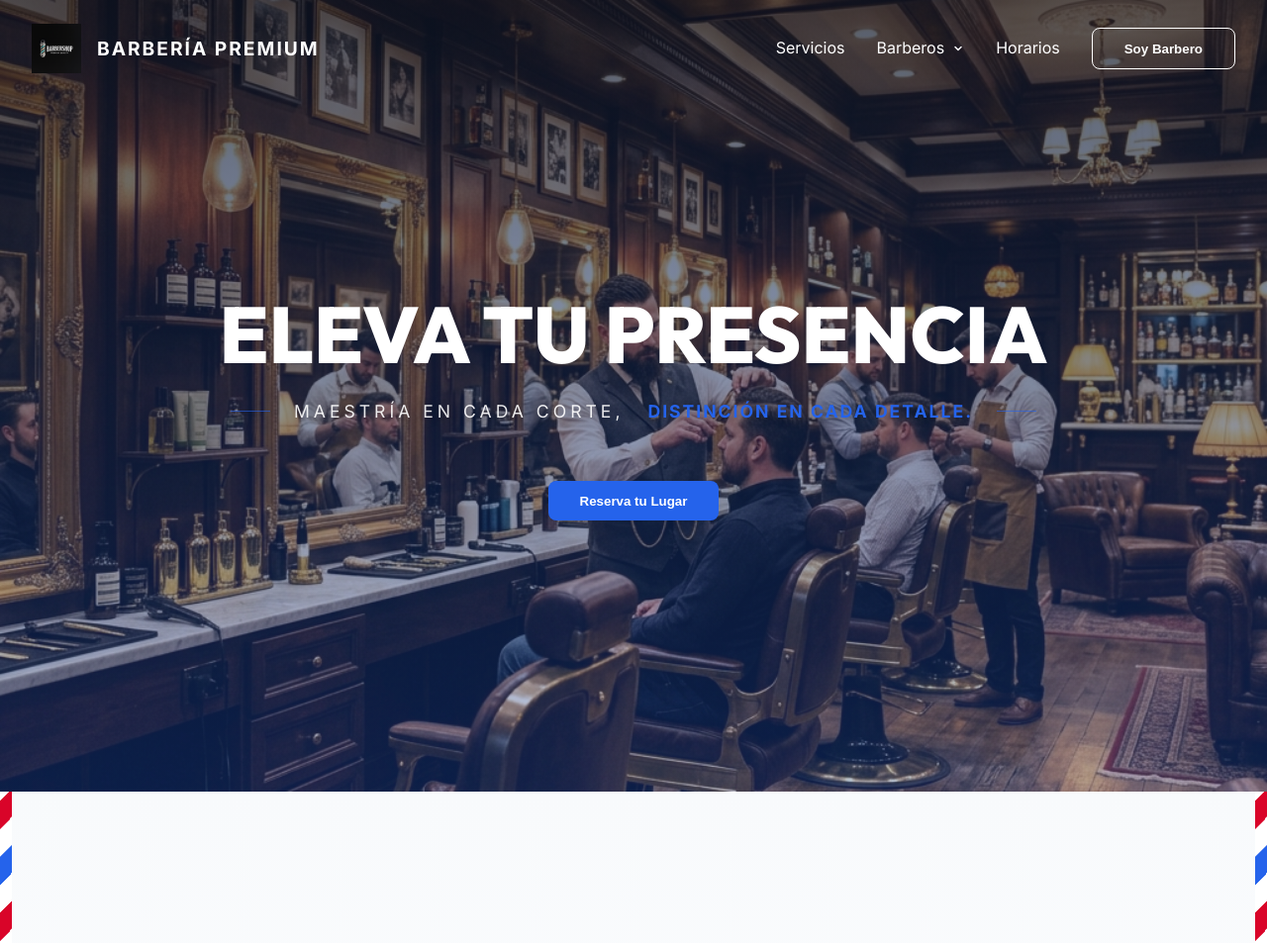
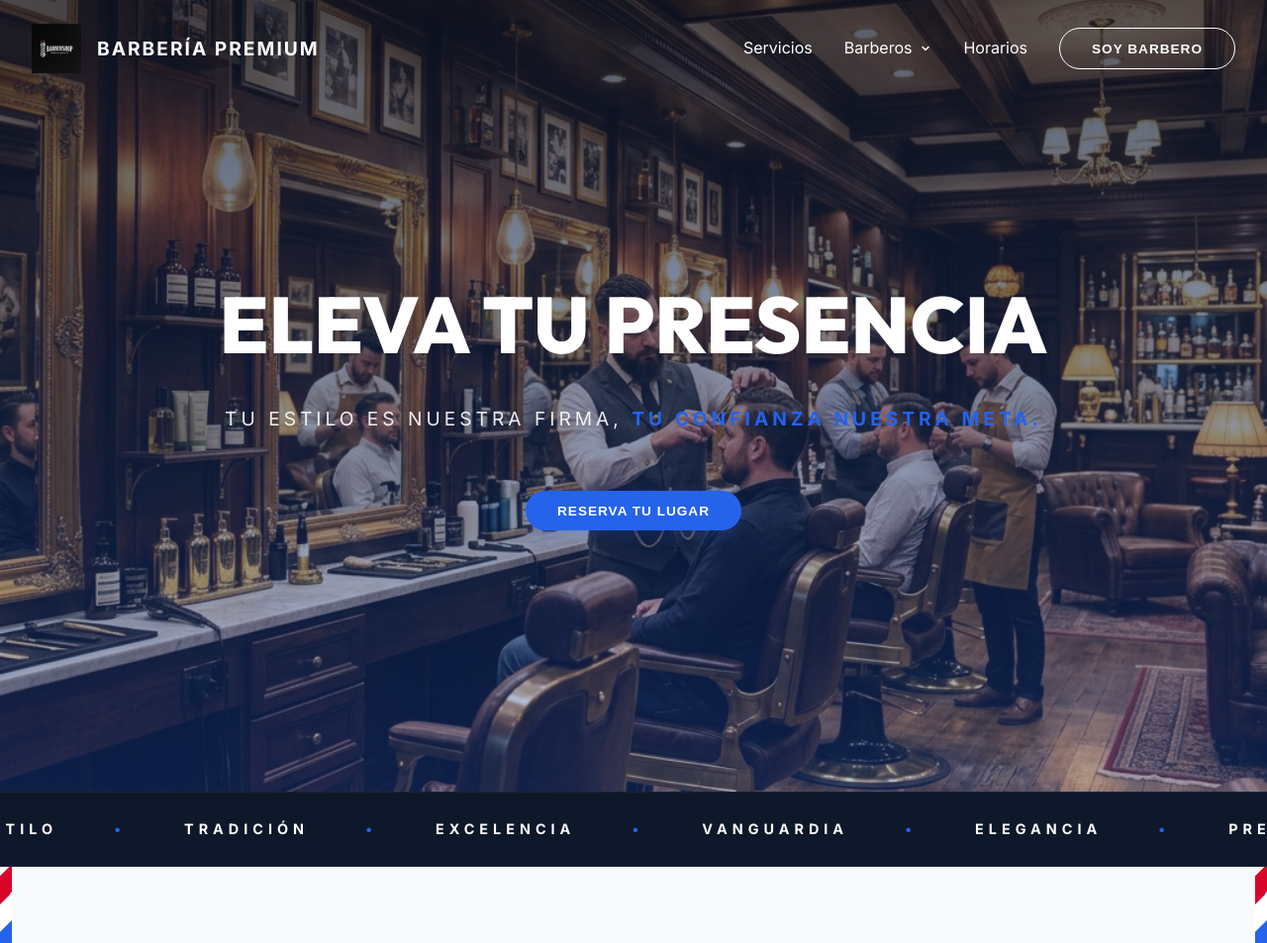
Before and after one commit to Britolikes/programa-barberia-, a website built with Vite: page index.html in a window 1280 px wide. Shown: the top 953 px of the page at 99% size. Built offline with nearby package versions, Linux system fonts and the light colour scheme; a script that the page names is missing; files whose address does not match are found by name.

Commit message:
mejoras visuales

```diff
--- a/src/main.ts
+++ b/src/main.ts
@@ -28,6 +28,15 @@ const services: Service[] = [
 
 const app = document.querySelector<HTMLDivElement>('#app')!
 
+const slogans = [
+  "Maestría en cada corte, <span>distinción en cada detalle.</span>",
+  "Tu estilo es nuestra firma, <span>tu confianza nuestra meta.</span>",
+  "Tradición que evoluciona, <span>perfección que se siente.</span>",
+  "Donde el arte se encuentra <span>con la elegancia masculina.</span>"
+];
+
+const tickerKeywords = ["Precisión", "Estilo", "Tradición", "Excelencia", "Vanguardia", "Elegancia"];
+
 function renderHome() {
   app.innerHTML = `
     <nav class="navbar">
@@ -47,11 +56,25 @@ function renderHome() {
           </div>
         </div>
         <a href="#info">Horarios</a>
-        <button id="barber-access" class="btn btn-outline" style="border-color: white; color: white; transition: all 0.3s ease;">Soy Barbero</button>
+        <button id="barber-access" class="btn btn-outline">Soy Barbero</button>
       </div>
     </nav>
     <main>
-      <section class="hero"><div class="hero-content"><h1>Eleva tu Presencia</h1><p class="hero-slogan">Maestría en cada corte, <span>distinción en cada detalle.</span></p><button id="hero-reserve" class="btn btn-primary">Reserva tu Lugar</button></div></section>
+      <section class="hero">
+        <div class="hero-content">
+          <h1 class="animate-first">Eleva tu Presencia</h1>
+          <div class="carousel-container animate-first">
+            ${slogans.map((s, i) => `<p class="carousel-text ${i === 0 ? 'active' : ''}">${s}</p>`).join('')}
+          </div>
+          <button id="hero-reserve" class="btn btn-primary animate-first" style="animation-delay: 0.3s;">Reserva tu Lugar</button>
+        </div>
+      </section>
+
+      <div class="horizontal-ticker">
+        <div class="ticker-track">
+          ${[...tickerKeywords, ...tickerKeywords].map(word => `<span class="ticker-item">${word}</span>`).join('')}
+        </div>
+      </div>
 
       <section id="services" class="barber-pole-border" style="padding: 10rem 2rem; background: linear-gradient(to bottom, #f8fafc, #ffffff);">
         <div style="max-width: 1200px; margin: 0 auto; text-align: center;">
@@ -238,6 +261,27 @@ function renderHome() {
     if (chevron) chevron.style.transform = isOpen ? 'rotate(0deg)' : 'rotate(180deg)';
   });
 
+  // Lógica del Carrusel de Textos
+  let currentSlogan = 0;
+  const sloganTexts = document.querySelectorAll('.carousel-text');
+
+  setInterval(() => {
+    const activeSlogan = sloganTexts[currentSlogan] as HTMLElement;
+    activeSlogan.classList.remove('active');
+    activeSlogan.classList.add('exit');
+
+    currentSlogan = (currentSlogan + 1) % sloganTexts.length;
+
+    const nextSlogan = sloganTexts[currentSlogan] as HTMLElement;
+    nextSlogan.classList.remove('exit');
+    nextSlogan.classList.add('active');
+
+    // Limpiar clase exit después de la animación
+    setTimeout(() => {
+      activeSlogan.classList.remove('exit');
+    }, 800);
+  }, 4000);
+
   // Cerrar al hacer clic fuera
   window.addEventListener('click', () => {
     if (dropdownMenu) dropdownMenu.style.display = 'none';
@@ -270,16 +314,14 @@ window.addEventListener('scroll', () => {
     if (logo) logo.style.filter = 'none';
     if (logoText) logoText.style.color = '#0f172a';
     if (barberBtn) {
-      barberBtn.style.borderColor = '#0f172a';
-      barberBtn.style.color = '#0f172a';
+      // Los colores ahora se manejan por CSS mediante la clase .scrolled del padre
     }
   } else {
     nav?.classList.remove('scrolled');
     if (logo) logo.style.filter = 'invert(1)';
     if (logoText) logoText.style.color = 'white';
     if (barberBtn) {
-      barberBtn.style.borderColor = 'white';
-      barberBtn.style.color = 'white';
+      // Los colores ahora se manejan por CSS mediante la clase .scrolled del padre
     }
   }
 });
--- a/src/style.css
+++ b/src/style.css
@@ -68,14 +68,105 @@ body {
   color: var(--primary);
 }
 
-.nav-logo { color: white; text-decoration: none; font-weight: 800; font-size: 1.5rem; display: flex; align-items: center; gap: 0.5rem; }
+.nav-logo { color: white; text-decoration: none; font-weight: 800; font-size: 1.5rem; display: flex; align-items: center; gap: 0.5rem; transition: var(--transition); }
+.nav-logo:hover { transform: scale(1.05); }
+
 .nav-links { display: flex; gap: 2rem; align-items: center; }
-.nav-links a { color: white; text-decoration: none; font-weight: 500; }
+.nav-links a {
+  color: white;
+  text-decoration: none;
+  font-weight: 500;
+  position: relative;
+  transition: var(--transition);
+}
 
-.btn { padding: 0.8rem 2rem; border-radius: 8px; font-weight: 600; cursor: pointer; transition: var(--transition); border: none; text-decoration: none; display: inline-block; }
-.btn-primary { background: var(--primary); color: white; }
-.btn-primary:hover { background: var(--primary-dark); transform: translateY(-2px); }
-.btn-outline { background: transparent; border: 1px solid var(--primary); color: var(--primary); }
+.nav-links a::after {
+  content: '';
+  position: absolute;
+  width: 0;
+  height: 2px;
+  bottom: -4px;
+  left: 0;
+  background-color: var(--primary);
+  transition: var(--transition);
+}
+
+.nav-links a:hover {
+  color: var(--primary);
+}
+
+.nav-links a:hover::after {
+  width: 100%;
+}
+
+.navbar.scrolled .nav-links a:hover {
+  color: var(--primary-dark);
+}
+
+.btn {
+  padding: 0.8rem 2rem;
+  border-radius: 50px;
+  font-weight: 700;
+  cursor: pointer;
+  transition: all 0.4s cubic-bezier(0.165, 0.84, 0.44, 1);
+  border: none;
+  text-decoration: none;
+  display: inline-block;
+  text-transform: uppercase;
+  letter-spacing: 1px;
+  font-size: 0.85rem;
+  overflow: hidden;
+  position: relative;
+}
+
+.btn-primary { background: var(--primary); color: white; box-shadow: 0 4px 15px rgba(37, 99, 235, 0.2); }
+.btn-primary:hover {
+  background: var(--primary-dark);
+  transform: translateY(-3px) scale(1.02);
+  box-shadow: 0 8px 25px rgba(37, 99, 235, 0.4);
+}
+
+.btn-outline {
+  background: transparent;
+  border: 1px solid white;
+  color: white;
+}
+
+.btn-outline:hover {
+  background: white;
+  color: #0f172a !important;
+  transform: translateY(-3px);
+  box-shadow: 0 8px 20px rgba(255, 255, 255, 0.2);
+}
+
+/* Estado cuando la navbar tiene scroll */
+.navbar.scrolled .btn-outline {
+  border-color: #0f172a;
+  color: #0f172a;
+}
+
+.navbar.scrolled .btn-outline:hover {
+  background: #0f172a;
+  color: white !important;
+  box-shadow: 0 8px 20px rgba(15, 23, 42, 0.2);
+}
+
+/* Shine effect for primary buttons */
+.btn-primary::after {
+  content: '';
+  position: absolute;
+  top: -50%;
+  left: -50%;
+  width: 200%;
+  height: 200%;
+  background: rgba(255, 255, 255, 0.1);
+  transform: rotate(45deg) translateX(-100%);
+  transition: transform 0.6s ease;
+}
+
+.btn-primary:hover::after {
+  transform: rotate(45deg) translateX(100%);
+}
 
 .reveal { opacity: 0; transform: translateY(30px); transition: 0.8s ease-out; }
 .reveal.active { opacity: 1; transform: translateY(0); }
@@ -230,3 +321,95 @@ body {
   from { opacity: 0; transform: translateX(-50%) translateY(20px); }
   to { opacity: 1; transform: translateX(-50%) translateY(10px); }
 }
+
+/* Carousel Animations */
+.carousel-container {
+  height: 4rem;
+  display: flex;
+  align-items: center;
+  justify-content: center;
+  margin-bottom: 2.5rem;
+  overflow: hidden;
+  position: relative;
+}
+
+.carousel-text {
+  position: absolute;
+  font-size: 1.2rem;
+  letter-spacing: 4px;
+  text-transform: uppercase;
+  color: rgba(255, 255, 255, 0.9);
+  font-weight: 500;
+  opacity: 0;
+  transform: translateY(20px);
+  transition: all 0.8s cubic-bezier(0.4, 0, 0.2, 1);
+  white-space: nowrap;
+}
+
+.carousel-text.active {
+  opacity: 1;
+  transform: translateY(0);
+}
+
+.carousel-text.exit {
+  opacity: 0;
+  transform: translateY(-20px);
+}
+
+.carousel-text span {
+  color: var(--primary);
+  font-weight: 800;
+}
+
+@keyframes fadeInUp {
+  from { opacity: 0; transform: translateY(30px); }
+  to { opacity: 1; transform: translateY(0); }
+}
+
+.animate-first {
+  animation: fadeInUp 1.2s cubic-bezier(0.165, 0.84, 0.44, 1) forwards;
+}
+
+/* Horizontal Ticker Carousel */
+.horizontal-ticker {
+  background: #0f172a;
+  border-top: 1px solid rgba(255,255,255,0.05);
+  border-bottom: 1px solid rgba(255,255,255,0.05);
+  padding: 1.5rem 0;
+  overflow: hidden;
+  white-space: nowrap;
+  position: relative;
+}
+
+.ticker-track {
+  display: inline-block;
+  animation: marquee 30s linear infinite;
+}
+
+.ticker-item {
+  display: inline-block;
+  color: white;
+  font-size: 0.9rem;
+  font-weight: 700;
+  letter-spacing: 5px;
+  text-transform: uppercase;
+  padding: 0 4rem;
+  position: relative;
+}
+
+.ticker-item::after {
+  content: "•";
+  position: absolute;
+  right: -5px;
+  color: var(--primary);
+}
+
+@keyframes marquee {
+  0% { transform: translateX(0); }
+  100% { transform: translateX(-50%); }
+}
+
+/* Ajuste para que el carrusel horizontal se vea bien en móviles */
+@media (max-width: 768px) {
+  .ticker-item { padding: 0 2rem; font-size: 0.7rem; }
+}
```
